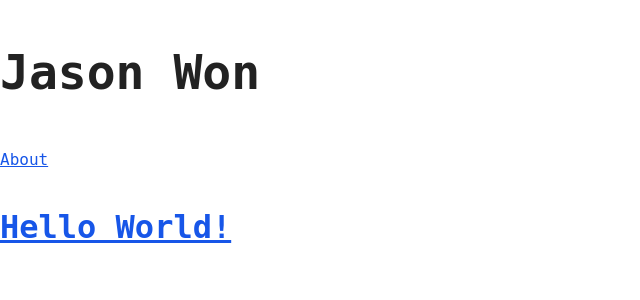
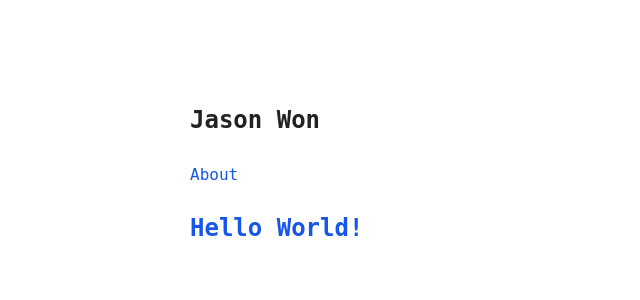
Before and after one commit to jjwon/jjwon.github.com, a Jekyll site: the page built from index.md, in a window 1280 px wide. Shown: the top 300 px of the page, without its empty margins (0-640 px from the left). Built offline with Jekyll 4.4.1, drawn with Linux system fonts in a browser that asks for light colours.

Commit message:
fix a few weird looking things
- add padding
- remove text-decoration, etc
- remove old scss

```diff
--- a/_includes/header.html
+++ b/_includes/header.html
@@ -1,5 +1,5 @@
-<header>
-  <div>
+<header class="default-header">
+  <nav>
     <a href="{{ "/" | relative_url}}">Home</a>
     {% for page in site.pages %}
     {% if page.title %}
@@ -8,5 +8,5 @@
     </a>
     {% endif %}
     {% endfor %}
-  </div>
+  </nav>
 </header>
--- a/_layouts/home.html
+++ b/_layouts/home.html
@@ -2,7 +2,8 @@
 <html lang="{{ page.lang | default: site.lang | default: "en" }}">
   {% include head.html %}
   <body>
-    <header>
+    <header class="home-page-header">
+      <nav>
         <h1>{{ site.title | escape }}</h1>
         {% for page in site.pages %}
         {% if page.title %}
@@ -11,6 +12,7 @@
         </a>
         {% endif %}
         {% endfor %}
+      </nav>
     </header>
 
     <main>
--- a/_scss/layout.scss
+++ b/_scss/layout.scss
@@ -5,3 +5,28 @@ body {
   line-height: 1.7;
   color: $text-color;
 }
+
+main {
+  @extend %centered;
+}
+
+nav {
+  @extend %centered;
+}
+
+a, a:visited {
+  color: $link-color;
+  text-decoration: none;
+}
+
+h1, h2, h3, h4, h5, h6 {
+  color: $header-color;
+}
+
+.default-header {
+  margin-top: 100px;
+}
+
+.home-page-header {
+  margin-top: 100px;
+}
--- a/_scss/old.scss
+++ /dev/null
@@ -1,49 +0,0 @@
-li {
-  margin-bottom: 1em;
-}
-
-h1 {
-  font-size: 3em;
-}
-
-h2 {
-  font-size: 2em;
-}
-
-h1, h2, h3, h4, h5, h6 {
-  color: #222222;
-}
-
-a, a:visited {
-  color: #1756E8;
-}
-
-.alert {
-  color: #D9572D
-}
-
-.content-container {
-  padding: 8% 10%;
-  max-width: 900px;
-  margin: 0 auto;
-}
-
-.content-block {
-  max-width: 600px;
-}
-
-@media only screen and (max-width: 800px) {
-  .content-container {
-    padding: 5% 10% 8%;
-  }
-}
-
-@media only screen and (max-width: 400px) {
-  body {
-    line-height: 1.5;
-  }
-
-  .content-container {
-    padding: 5% 5%;
-  }
-}
--- a/_scss/variables.scss
+++ b/_scss/variables.scss
@@ -1,5 +1,14 @@
 // Colors
 $text-color: #444444;
+$link-color: #1756E8;
+$header-color: #222222;
 
 // Fonts
 $main-font: 'DejaVu Sans Mono', Courier, monospace;
+
+// Abstract classes
+%centered {
+  padding: 0 10%;
+  max-width: 900px;
+  margin: 0 auto;
+}
--- a/assets/main.scss
+++ b/assets/main.scss
@@ -5,4 +5,3 @@
 
 @import 'variables';
 @import 'layout';
-@import 'old';
```
Lines whose indentation alone changed are shown as unchanged.
